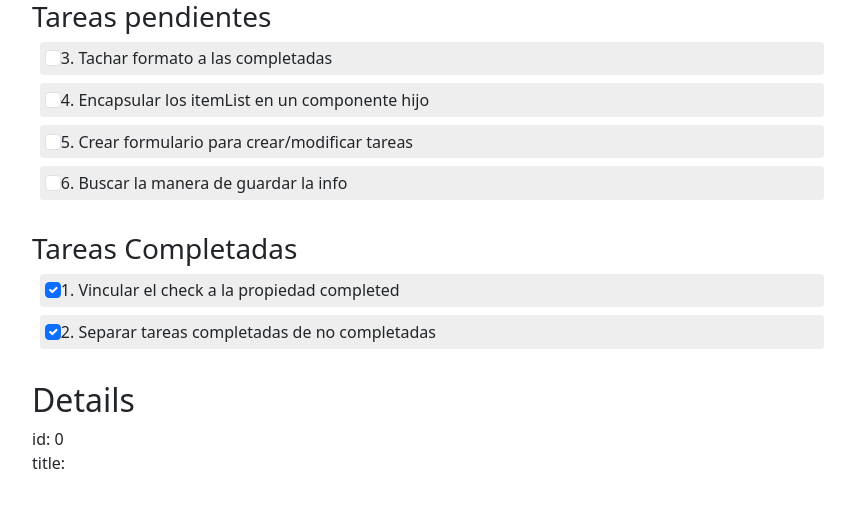
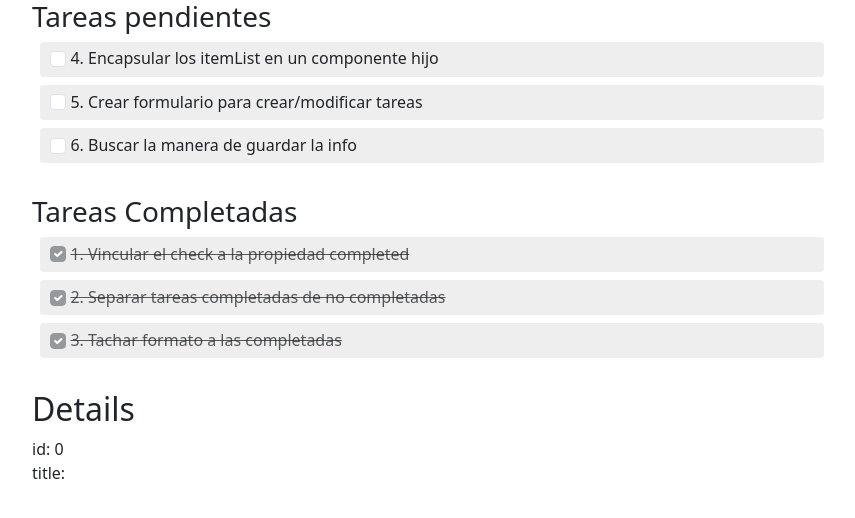
Before and after one commit to AlmaOrco/AlaTasking, an Angular app: page / in a window 1280 px wide. Shown: the top 518 px of the page, without its empty margins (50-905 px from the left). Built offline with nearby package versions, Linux system fonts and the light colour scheme.

Commit message:
Formato de las tareas tachadas

```diff
--- a/src/app/task-list/task-list.component.html
+++ b/src/app/task-list/task-list.component.html
@@ -1,8 +1,8 @@
 <h3>Tareas pendientes</h3>
 <ul class="tasks">
     <li *ngFor="let task of toDoList" >
-        <input class="form-check-input" [checked]="task.completed" type="checkbox" value="" id="flexCheckDefault" (change)="onChange(task)">
-        <label class="form-check-label" for="flexCheckDefault">
+        <input class="form-check-input" [checked]="task.completed" type="checkbox" value="" id="flexCheck{{task.id}}" (change)="onChange(task)">
+        <label class="form-check-label" for="flexCheck{{task.id}}">
              {{task.id}}. {{task.title}}
         </label>
     </li>
@@ -10,8 +10,8 @@
 <h3>Tareas Completadas</h3>
 <ul class="tasks">
     <li *ngFor="let task of doneList" >
-        <input class="form-check-input" [checked]="task.completed" type="checkbox" value="" id="flexCheckDefault" (change)="onChange(task)">
-        <label class="form-check-label" for="flexCheckDefault">
+        <input class="form-check-input" [checked]="task.completed" type="checkbox" value="" id="flexCheck{{task.id}}" (change)="onChange(task)">
+        <label class="form-check-label text-decoration-line-through text-muted" for="flexCheck{{task.id}}">
              {{task.id}}. {{task.title}}
         </label>
     </li>
--- a/src/app/task-list/task-list.component.scss
+++ b/src/app/task-list/task-list.component.scss
@@ -27,3 +27,10 @@
   background-color: #BBD8DC;
   color: white;
 }
+.tasks li .form-check-input {
+  margin: .3em;
+}
+.tasks li .form-check-input:checked {
+  background-color: #95989d;
+  border-color: #95989d;
+}
--- a/src/app/task-mock.ts
+++ b/src/app/task-mock.ts
@@ -3,7 +3,7 @@ import { Task } from './task';
 export const TASKS: Task[] = [
   { id: 1, title: 'Vincular el check a la propiedad completed', completed: true },
   { id: 2, title: 'Separar tareas completadas de no completadas', completed: true },
-  { id: 3, title: 'Tachar formato a las completadas' },
+  { id: 3, title: 'Tachar formato a las completadas', completed: true },
   { id: 4, title: 'Encapsular los itemList en un componente hijo' },
   { id: 5, title: 'Crear formulario para crear/modificar tareas' },
   { id: 6, title: 'Buscar la manera de guardar la info' }
```
Lines whose indentation alone changed are shown as unchanged.
